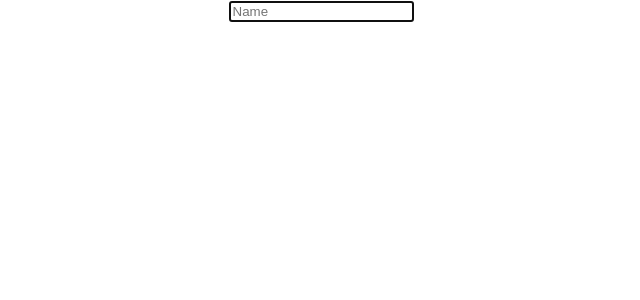
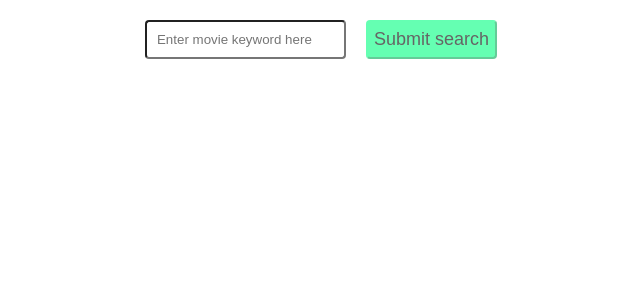
Before and after one commit to ruchita00/basics-react-practical-knw, a React (Create React App) app in the folder learn/: page / in a window 1280 px wide. Shown: the top 300 px of the page, without its empty margins (319-959 px from the left). Built offline with nearby package versions, Linux system fonts and the light colour scheme.

Commit message:
added data into localStorage

```diff
--- a/learn/src/App.css
+++ b/learn/src/App.css
@@ -1,38 +1,48 @@
-.App {
-  text-align: center;
+html {
+  height: 100%;
+}
+.search {
+  width: 100%;
+  display: flex;
+  justify-content: center;
+  padding: 20px 0;
 }
 
-.App-logo {
-  height: 40vmin;
-  pointer-events: none;
+.search input {
+  padding: 10px;
+  border-radius: 4px;
+}
+.search button:disabled {
+  background-color: springgreen;
+  border-color: springgreen;
+  border-radius: 4px;
+  margin-left: 20px;
+  font-size: 18px;
+  color: black;
+  opacity: 0.6;
 }
 
-@media (prefers-reduced-motion: no-preference) {
-  .App-logo {
-    animation: App-logo-spin infinite 20s linear;
-  }
+.movieList {
+  display: grid;
+  grid-template-columns: repeat(4, 1fr);
+  gap: 2rem;
+}
+.movieList div {
+  height: auto;
+}
+.noMovie {
+  justify-content: center;
+  width: 100%;
+  font-size: 25px;
+  display: flex;
 }
 
-.App-header {
-  background-color: #282c34;
-  min-height: 100vh;
-  display: flex;
-  flex-direction: column;
-  align-items: center;
-  justify-content: center;
-  font-size: calc(10px + 2vmin);
-  color: white;
+.movieList > div > img {
+  width: 100%;
+  height: 400px;
 }
 
-.App-link {
-  color: #61dafb;
+.movieList > div > p {
+  color: white;
+  font-size: 18px;
 }
-
-@keyframes App-logo-spin {
-  from {
-    transform: rotate(0deg);
-  }
-  to {
-    transform: rotate(360deg);
-  }
-}
--- a/learn/src/App.js
+++ b/learn/src/App.js
@@ -1,4 +1,4 @@
-import { createContext } from "react";
+import { createContext, useContext } from "react";
 import "./App.css";
 import ClassBasedComponent from "./components/ClassBasedComponent";
 import ClassCom from "./components/ClassForm";
@@ -8,6 +8,9 @@ import CompContext from "./components/functionComponents/CompContext";
 import CompReducer from "./components/functionComponents/CompReducer";
 import CompuseRef from "./components/functionComponents/CompuseRef";
 import FunctionCom from "./components/functionComponents/FunctionCom";
+import { GlobalContext } from "./GlobalContext";
+import MovieList from "./movieComponents/MovieList";
+import Search from "./movieComponents/Search";
 
 export const Context = createContext("light");
 console.log(Context);
@@ -19,9 +22,10 @@ console.log(Context);
 // and using consumer you can consume that value for particular context
 
 function App() {
+  const { movieList } = useContext(GlobalContext);
   return (
-    <Context.Provider value="blue">
-      <div className="App">
+    // <Context.Provider value="blue">
+    <div style={{ background: movieList && movieList.length > 0 && "blue" }}>
       {/* <ClassBasedComponent /> */}
       {/* <FunctionalBasedComponent /> */}
       {/* <ClassCom /> */}
@@ -29,9 +33,11 @@ function App() {
       {/* <FunctionCom /> */}
       {/* <CompContext /> */}
       {/* <CompReducer /> */}
-        <CompuseRef />
+      {/* <CompuseRef /> */}
+      <Search />
+      <MovieList />
     </div>
-    </Context.Provider>
+    // </Context.Provider>
   );
 }
 
--- /dev/null
+++ b/learn/src/GlobalContext.js
@@ -0,0 +1,57 @@
+import React, { useState, createContext, useEffect } from "react";
+
+export const GlobalContext = createContext({
+  searchParam: "",
+  handleOnChange: () => {},
+  handleSubmit: () => {},
+  movieList: [],
+  loading: false,
+});
+
+const GlobaleState = ({ children }) => {
+  //we have to pass value
+  const [searchParam, setSearchParam] = useState("");
+  const [movieList, setMovieList] = useState([]);
+  const [loading, setLoading] = useState(false);
+
+  //extract data from localstorage
+  useEffect(() => {
+    const getDataFromStorage = JSON.parse(localStorage.getItem("movieList"));
+    if (getDataFromStorage && getDataFromStorage.length > 0)
+      setMovieList(getDataFromStorage);
+  }, []);
+
+  const handleOnChange = (event) => {
+    console.log(event.target.value);
+    setSearchParam(event.target.value);
+  };
+
+  const handleSubmit = async () => {
+    setLoading(true);
+    const response = await fetch(
+      `https://www.omdbapi.com/?s=${searchParam}&apikey=13f31283`
+    );
+    const data = await response.json();
+    console.log(data);
+    if (data) {
+      setMovieList(data.Search);
+      localStorage.setItem("movieList", JSON.stringify(data.Search)); //store data into local storage
+      setLoading(false);
+      setSearchParam("");
+    }
+  };
+  const contextValue = {
+    searchParam,
+    handleOnChange,
+    handleSubmit,
+    movieList,
+    loading,
+  };
+  return (
+    <GlobalContext.Provider value={contextValue}>
+      {children}
+    </GlobalContext.Provider>
+  );
+};
+
+export default GlobaleState;
--- a/learn/src/index.js
+++ b/learn/src/index.js
@@ -1,14 +1,17 @@
-import React from 'react';
-import ReactDOM from 'react-dom/client';
-import './index.css';
-import App from './App';
-import reportWebVitals from './reportWebVitals';
+import React from "react";
+import ReactDOM from "react-dom/client";
+import "./index.css";
+import App from "./App";
+import reportWebVitals from "./reportWebVitals";
+import GlobaleState from "./GlobalContext";
 
-const root = ReactDOM.createRoot(document.getElementById('root'));
+const root = ReactDOM.createRoot(document.getElementById("root"));
 root.render(
-  <React.StrictMode>
-    <App />
-  </React.StrictMode>
+  <GlobaleState>
+    <React.StrictMode>
+      <App />
+    </React.StrictMode>
+  </GlobaleState>
 );
 
 // If you want to start measuring performance in your app, pass a function
--- /dev/null
+++ b/learn/src/movieComponents/MovieList.js
@@ -0,0 +1,23 @@
+import React, { useContext } from "react";
+import { GlobalContext } from "../GlobalContext";
+
+const MovieList = () => {
+  const { movieList, loading } = useContext(GlobalContext);
+  console.log(movieList);
+  return (
+    <div className="movieList">
+      {loading && <span>Loading !Please wait</span>}
+      {movieList && movieList.length > 0
+        ? movieList.map((item, index) => (
+            <div key={`${item.imdbID}${index}`}>
+              <img src={item.Poster} alt="movie poster" />
+              <p>{item.Title}</p>
+              <p>{item.Year}</p>
+            </div>
+          ))
+        : null}
+    </div>
+  );
+};
+
+export default MovieList;
--- /dev/null
+++ b/learn/src/movieComponents/Search.js
@@ -0,0 +1,22 @@
+import React, { useContext } from "react";
+import { GlobalContext } from "../GlobalContext";
+
+const Search = () => {
+  const { searchParam, handleOnChange, handleSubmit } =
+    useContext(GlobalContext);
+  return (
+    <div className="search">
+      <input
+        name="search"
+        placeholder="Enter movie keyword here"
+        value={searchParam}
+        onChange={handleOnChange}
+      />
+      <button disabled={searchParam.trim().length <= 2} onClick={handleSubmit}>
+        Submit search
+      </button>
+    </div>
+  );
+};
+
+export default Search;
```
Also changed, not shown: 1 other file (tests, documents, lock files or other folders). Lines whose indentation alone changed are shown as unchanged.
